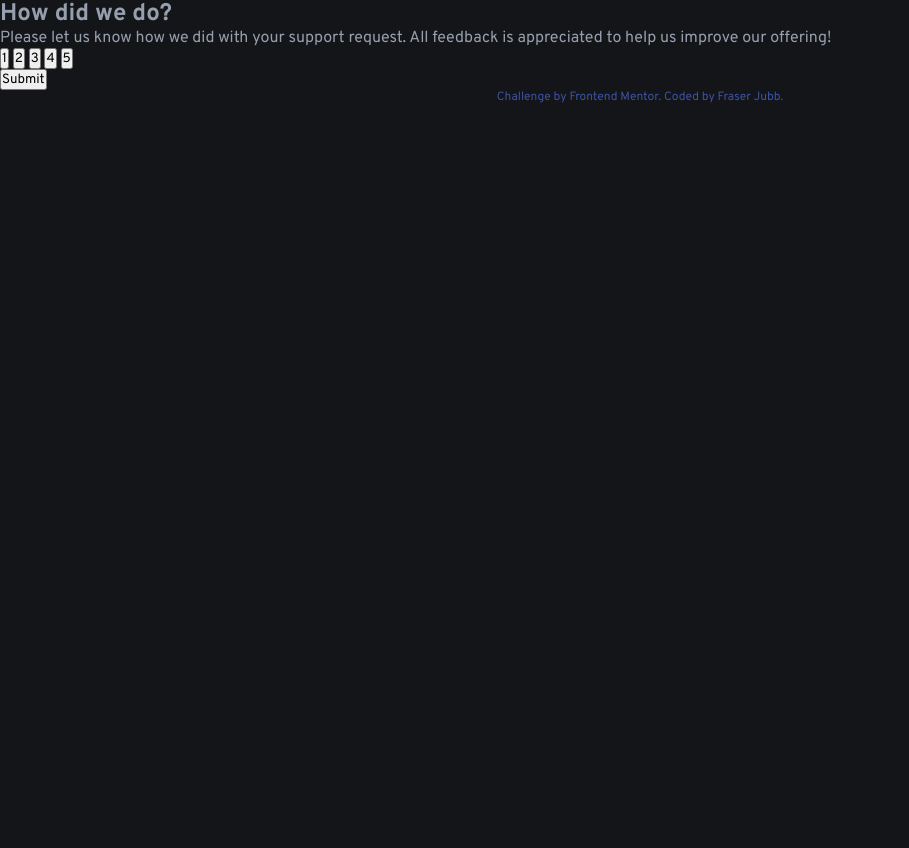
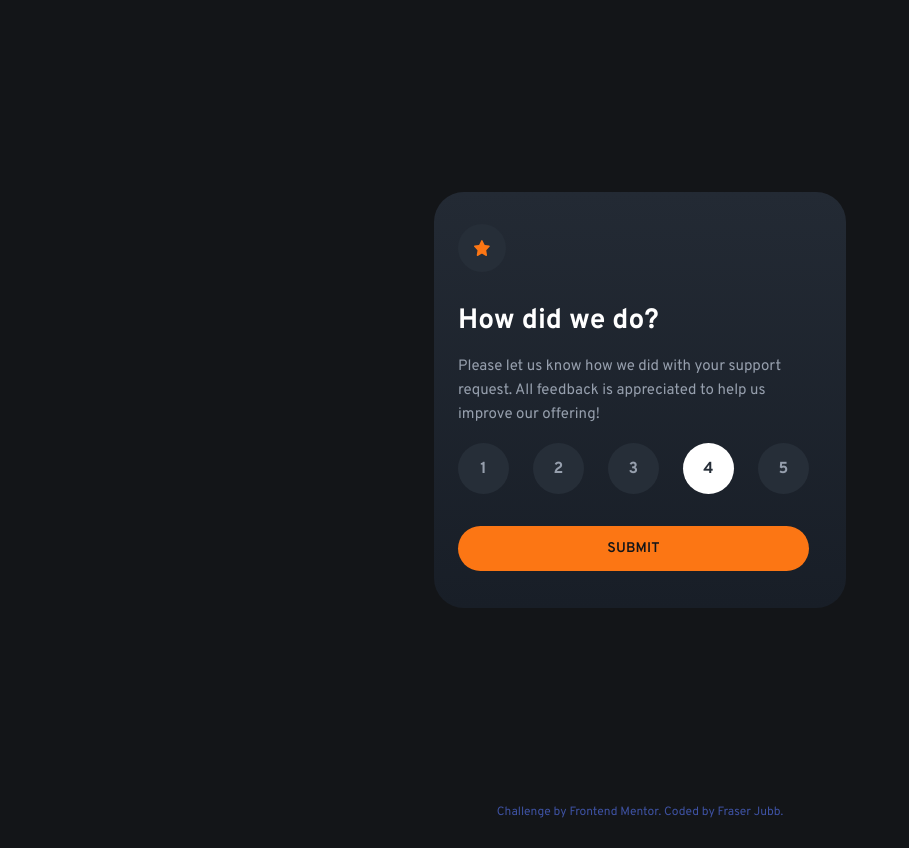
Before and after one commit to fraserjubb/fm-interactive-rating-component, a plain HTML site: page index.html in a window 1280 px wide. Shown: the whole page, without its empty margins (0-909 px from the left). Before the commit the page ends 800 px from the top, so only its background shows below. Drawn offline with Linux system fonts and the light colour scheme.

Commit message:
Main card html written and styled with css

```diff
--- a/css/styles.css
+++ b/css/styles.css
@@ -4,7 +4,7 @@
   --clr-grey900: #262e38;
   --clr-grey500: #969fad;
   --clr-orange500: #fc7614;
-  --clr-gradient: linear-gradient(0deg, #232a34 0%, #181e27 100%);
+  --clr-gradient: linear-gradient(180deg, #232a34 0%, #181e27 100%);
   --clr-attribution: #3e52a3;
 
   /* Pixel Sizes: */
@@ -66,9 +66,9 @@ GLOBAL CSS VALUES:
 
 body {
   font-family: "Overpass", sans-serif;
-  font-size: var(--16px);
+  font-size: 15px;
   font-weight: 400;
-  line-height: 1.2;
+  line-height: 24px;
   letter-spacing: 0;
 
   background-color: var(--clr-grey950);
@@ -84,11 +84,109 @@ svg {
   max-width: 100%;
 }
 
+button:hover {
+  cursor: pointer;
+}
+
 /*
 ********************************
 MAIN:
 ********************************
 */
+.container {
+  display: flex;
+  height: 100vh;
+  align-items: center;
+  justify-content: center;
+}
+
+.card {
+  display: none;
+  background: var(--clr-gradient);
+  max-width: 412px;
+  height: 416px;
+  padding: var(--32px) var(--24px);
+  border-radius: var(--30px);
+}
+
+.card__decor-wrapper {
+  display: flex;
+  justify-content: center;
+  align-items: center;
+  background-color: var(--clr-grey900);
+  width: 48px;
+  height: 48px;
+  border-radius: 50%;
+  margin-bottom: 32px;
+}
+
+.card__decor {
+  width: 16.5px;
+  height: var(--16px);
+}
+.card__title {
+  font-size: var(--28px);
+  line-height: 35px;
+  font-weight: 700;
+  color: white;
+  margin-bottom: 16px;
+}
+.card__description {
+  margin-bottom: 16px;
+}
+.card__btn-group {
+  display: flex;
+  gap: var(--24px);
+  max-width: 351px;
+  margin-bottom: 32px;
+}
+
+.card__btn.selected-btn,
+.card__btn.selected-btn:hover {
+  background-color: white;
+  color: var(--clr-grey900);
+}
+
+.card__btn {
+  width: 51px;
+  height: 51px;
+  border-radius: 50%;
+  border: none;
+  background-color: var(--clr-grey900);
+  color: var(--clr-grey500);
+  font-size: var(--16px);
+  line-height: 24px;
+  letter-spacing: 0.2px;
+  font-weight: 700;
+
+  transition: 0.3s;
+}
+
+.card__btn:hover {
+  background-color: var(--clr-orange500);
+  color: var(--clr-grey900);
+}
+
+.card__submit {
+  background-color: var(--clr-orange500);
+  border-radius: 22.5px;
+  width: 351px;
+  height: 45px;
+  border: none;
+  text-transform: uppercase;
+  color: var(--clr-grey950);
+  font-size: var(--14px);
+  line-height: var(--24px);
+  letter-spacing: 0.17px;
+  font-weight: 600;
+
+  transition: 0.3s;
+}
+
+.card__submit:hover {
+  background-color: white;
+  color: var(--clr-grey900);
+}
 
 /*
 ********************************
@@ -121,3 +219,12 @@ FOOTER:
 .attribution a:active {
   opacity: 75%;
 }
+
+/*
+********************************
+UTILITY CLASSES:
+********************************
+*/
+.active {
+  display: block;
+}
--- a/index.html
+++ b/index.html
@@ -14,15 +14,15 @@
   </head>
   <body>
     <main class="container">
-      <section class="card">
-        <img src="" alt="" class="card__decor" />
+      <section class="card active">
+        <div class="card__decor-wrapper"><img src="assets/images/icon-star.svg" alt="" class="card__decor" /></div>
         <h2 class="card__title">How did we do?</h2>
         <p class="card__description">Please let us know how we did with your support request. All feedback is appreciated to help us improve our offering!</p>
         <div role="group" aria-label="Rate from 1 to 5" class="card__btn-group">
           <button class="card__btn">1</button>
           <button class="card__btn">2</button>
           <button class="card__btn">3</button>
-          <button class="card__btn">4</button>
+          <button class="card__btn selected-btn">4</button>
           <button class="card__btn">5</button>
         </div>
         <button class="card__submit">Submit</button>
```
